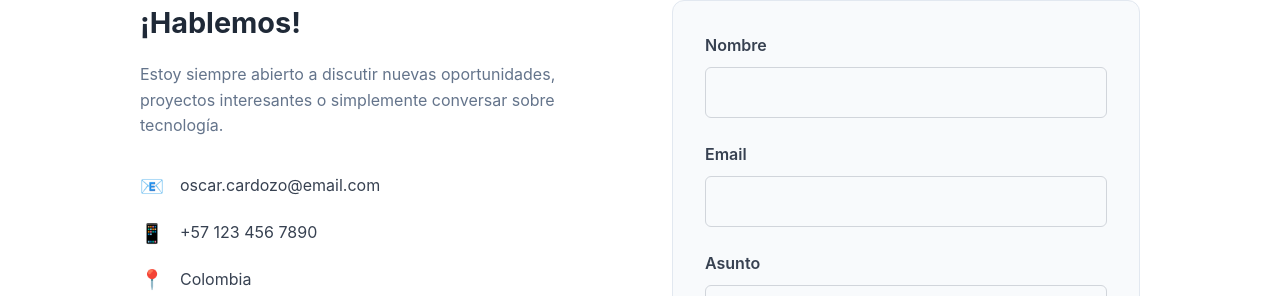
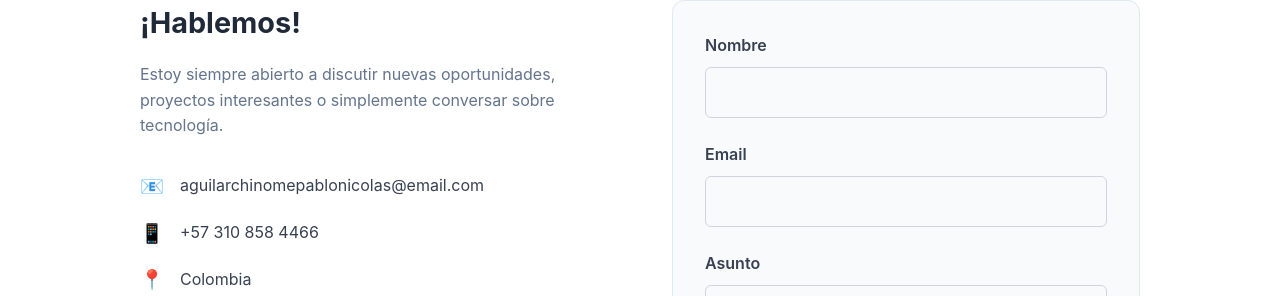
Before and after one commit to OscarCardozoDev/Portafolio, a React (Vite) app: page /portfolio in a window 1280 px wide. Shown: the part 4418-4714 px from the top of the page. Built offline with nearby package versions, Linux system fonts and the light colour scheme.

Commit message:
correccion de datos

```diff
--- a/src/pages/pablo.tsx
+++ b/src/pages/pablo.tsx
@@ -320,11 +320,11 @@ const Portfolio: React.FC = () => {
               <div className="contact-methods">
                 <div className="contact-method">
                   <span className="contact-icon">📧</span>
-                  <span>oscar.cardozo@email.com</span>
+                  <span>aguilarchinomepablonicolas@email.com</span>
                 </div>
                 <div className="contact-method">
                   <span className="contact-icon">📱</span>
-                  <span>+57 123 456 7890</span>
+                  <span>+57 310 858 4466</span>
                 </div>
                 <div className="contact-method">
                   <span className="contact-icon">📍</span>
```
